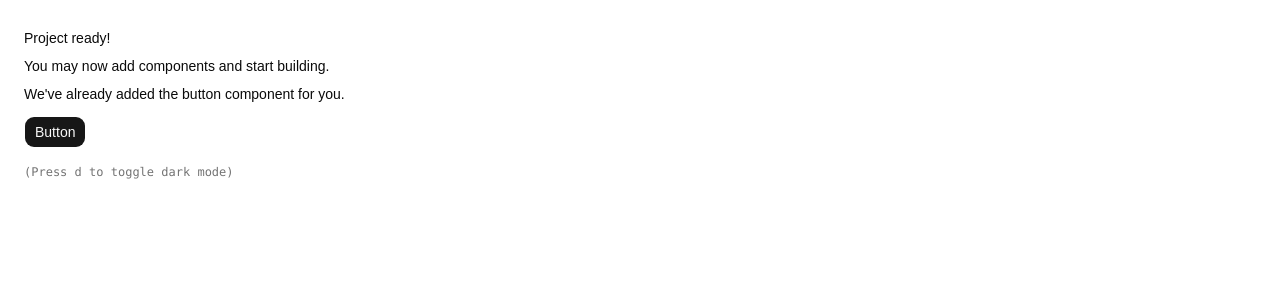
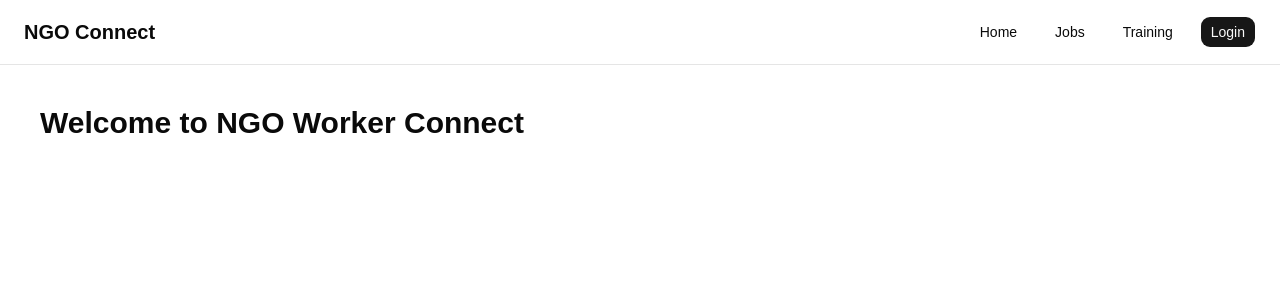
Before and after one commit to IshanMukherjee6/NGO, a React (Vite) app: page / in a window 1280 px wide. Shown: the top 300 px of the page. Built offline with nearby package versions, Linux system fonts and the light colour scheme.

Commit message:
Added Navbar

```diff
--- a/src/App.tsx
+++ b/src/App.tsx
@@ -1,21 +1,15 @@
-import { Button } from "@/components/ui/button"
+import Navbar from "./components/Navbar"
 
-export function App() {
+export default function App() {
   return (
-    <div className="flex min-h-svh p-6">
-      <div className="flex max-w-md min-w-0 flex-col gap-4 text-sm leading-loose">
-        <div>
-          <h1 className="font-medium">Project ready!</h1>
-          <p>You may now add components and start building.</p>
-          <p>We&apos;ve already added the button component for you.</p>
-          <Button className="mt-2">Button</Button>
-        </div>
-        <div className="font-mono text-xs text-muted-foreground">
-          (Press <kbd>d</kbd> to toggle dark mode)
-        </div>
-      </div>
+    <div className="min-h-screen bg-background text-foreground">
+      <Navbar />
+
+      <main className="p-10">
+        <h2 className="text-3xl font-semibold">
+          Welcome to NGO Worker Connect
+        </h2>
+      </main>
     </div>
   )
 }
-
-export default App
--- /dev/null
+++ b/src/components/Navbar.tsx
@@ -0,0 +1,16 @@
+import { Button } from "@/components/ui/button"
+
+export default function Navbar() {
+    return (
+        <nav className="w-full border-b bg-background px-6 py-4 flex justify-between items-center">
+            <h1 className="text-xl font-bold">NGO Connect</h1>
+
+            <div className="flex gap-4">
+                <Button variant="ghost">Home</Button>
+                <Button variant="ghost">Jobs</Button>
+                <Button variant="ghost">Training</Button>
+                <Button>Login</Button>
+            </div>
+        </nav>
+    )
+}
--- /dev/null
+++ b/src/components/ui/card.tsx
@@ -0,0 +1,103 @@
+import * as React from "react"
+
+import { cn } from "@/lib/utils"
+
+function Card({
+  className,
+  size = "default",
+  ...props
+}: React.ComponentProps<"div"> & { size?: "default" | "sm" }) {
+  return (
+    <div
+      data-slot="card"
+      data-size={size}
+      className={cn(
+        "group/card flex flex-col gap-4 overflow-hidden rounded-xl bg-card py-4 text-sm text-card-foreground ring-1 ring-foreground/10 has-data-[slot=card-footer]:pb-0 has-[>img:first-child]:pt-0 data-[size=sm]:gap-3 data-[size=sm]:py-3 data-[size=sm]:has-data-[slot=card-footer]:pb-0 *:[img:first-child]:rounded-t-xl *:[img:last-child]:rounded-b-xl",
+        className
+      )}
+      {...props}
+    />
+  )
+}
+
+function CardHeader({ className, ...props }: React.ComponentProps<"div">) {
+  return (
+    <div
+      data-slot="card-header"
+      className={cn(
+        "group/card-header @container/card-header grid auto-rows-min items-start gap-1 rounded-t-xl px-4 group-data-[size=sm]/card:px-3 has-data-[slot=card-action]:grid-cols-[1fr_auto] has-data-[slot=card-description]:grid-rows-[auto_auto] [.border-b]:pb-4 group-data-[size=sm]/card:[.border-b]:pb-3",
+        className
+      )}
+      {...props}
+    />
+  )
+}
+
+function CardTitle({ className, ...props }: React.ComponentProps<"div">) {
+  return (
+    <div
+      data-slot="card-title"
+      className={cn(
+        "font-heading text-base leading-snug font-medium group-data-[size=sm]/card:text-sm",
+        className
+      )}
+      {...props}
+    />
+  )
+}
+
+function CardDescription({ className, ...props }: React.ComponentProps<"div">) {
+  return (
+    <div
+      data-slot="card-description"
+      className={cn("text-sm text-muted-foreground", className)}
+      {...props}
+    />
+  )
+}
+
+function CardAction({ className, ...props }: React.ComponentProps<"div">) {
+  return (
+    <div
+      data-slot="card-action"
+      className={cn(
+        "col-start-2 row-span-2 row-start-1 self-start justify-self-end",
+        className
+      )}
+      {...props}
+    />
+  )
+}
+
+function CardContent({ className, ...props }: React.ComponentProps<"div">) {
+  return (
+    <div
+      data-slot="card-content"
+      className={cn("px-4 group-data-[size=sm]/card:px-3", className)}
+      {...props}
+    />
+  )
+}
+
+function CardFooter({ className, ...props }: React.ComponentProps<"div">) {
+  return (
+    <div
+      data-slot="card-footer"
+      className={cn(
+        "flex items-center rounded-b-xl border-t bg-muted/50 p-4 group-data-[size=sm]/card:p-3",
+        className
+      )}
+      {...props}
+    />
+  )
+}
+
+export {
+  Card,
+  CardHeader,
+  CardFooter,
+  CardTitle,
+  CardAction,
+  CardDescription,
+  CardContent,
+}
--- /dev/null
+++ b/src/components/ui/input.tsx
@@ -0,0 +1,19 @@
+import * as React from "react"
+
+import { cn } from "@/lib/utils"
+
+function Input({ className, type, ...props }: React.ComponentProps<"input">) {
+  return (
+    <input
+      type={type}
+      data-slot="input"
+      className={cn(
+        "h-8 w-full min-w-0 rounded-lg border border-input bg-transparent px-2.5 py-1 text-base transition-colors outline-none file:inline-flex file:h-6 file:border-0 file:bg-transparent file:text-sm file:font-medium file:text-foreground placeholder:text-muted-foreground focus-visible:border-ring focus-visible:ring-3 focus-visible:ring-ring/50 disabled:pointer-events-none disabled:cursor-not-allowed disabled:bg-input/50 disabled:opacity-50 aria-invalid:border-destructive aria-invalid:ring-3 aria-invalid:ring-destructive/20 md:text-sm dark:bg-input/30 dark:disabled:bg-input/80 dark:aria-invalid:border-destructive/50 dark:aria-invalid:ring-destructive/40",
+        className
+      )}
+      {...props}
+    />
+  )
+}
+
+export { Input }
```
